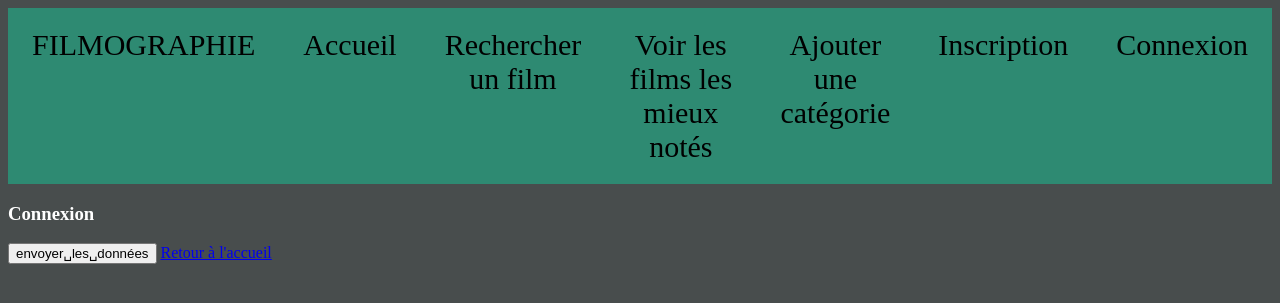
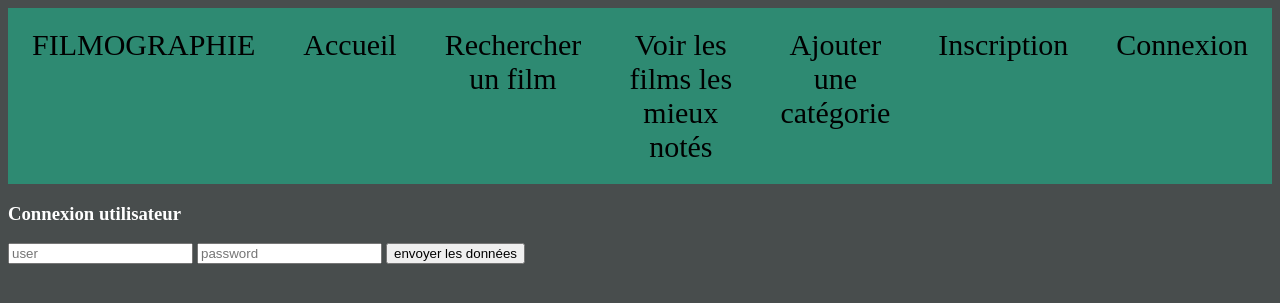
Before and after one commit to T-otor/filmographie, a Django app: page /webapp/connexion/ in a window 1280 px wide. Shown: the top 303 px of the page. Run offline with Django 3.2, Linux system fonts and the light colour scheme.

Commit message:
Systèmle de création utilisateur + Modif / Suppression en cachée fonctionnel

```diff
--- a/webapp/templates/webapp/login.html
+++ b/webapp/templates/webapp/login.html
@@ -1,15 +1,16 @@
 {% extends "webapp/squelette.html" %}
 
         {% block content %}
-    <h3 class="titre">Connexion</h3>
+    <h3 class="titre">Connexion utilisateur</h3>
     </section>
 <section>
-    <form method="post" action="/webapp/traitement_utilisateur/">
-    {% csrf_token %}
-    {{ form.as_ul }} <!-- permet d'afficher tous les champs sous forme d'une liste
-    -->
-    <input type="submit" value="envoyer␣les␣données"\>
-    <a href='/webapp/index'class="bouton">Retour à l'accueil</a>
+    <form action="/webapp/connexion/" method="post">
+        {% csrf_token %}
+
+      <input type="user" placeholder="user" name="mail"/>
+      <input type="password" placeholder="password" name="password  "/>
+      <input type="submit" hidden />
+      <input type="submit" value="envoyer les données"\>
     </form>
 </section>
 </section>
```
